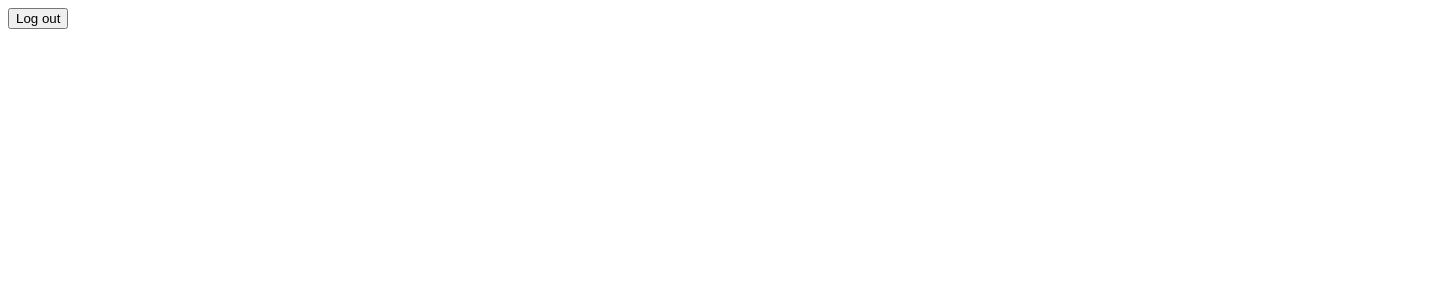
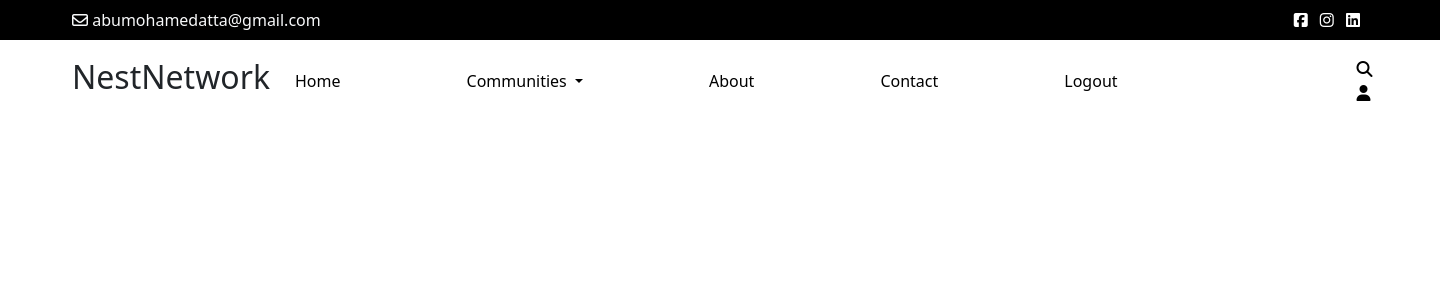
Before and after one commit to youssif-mohamed1/NestNetwork_Project, a Flask app: page /home in a window 1440 px wide. Before the commit the part shown is almost empty. Shown: the top 300 px of the page. Run offline with Flask 3, Linux system fonts and the light colour scheme; some libraries are stand-ins or nearby versions.

Commit message:
HOME_INCLUDED

```diff
--- a/NestNetwork/main.py
+++ b/NestNetwork/main.py
@@ -18,9 +18,10 @@ login_manager.login_view='login' #specify the name of the view function (or the
                                  # ,Flask-Login automatically redirects the user to the URL associated with the view function specified in login_manager.login_view.
 @login_manager.user_loader
 def load_user(user_id):
-    print(f"Loading user with ID: {user_id}")
-    return Stud.query.get(int(user_id))
-
+    user=Stud.query.get(int(user_id))
+    if user is None:
+        user=Prof.query.get(int(user_id))
+    return user
 
 #----DB CONNECTION:
 # app.config['SQLALCHEMY_DATABASE_URI']='mysql:username:password@localhost/database_table_name//' # Connection template line for database
@@ -44,8 +45,8 @@ class Stud(UserMixin,db.Model):
     depart=db.Column(db.String(50))
     gender=db.Column(db.String(50))
 
-def get_id(self):
-    return str(self.stud_id)
+    def get_id(self):
+        return str(self.stud_id)
 
 class Prof(UserMixin,db.Model):
     prof_id=db.Column(db.Integer, primary_key=True) #Defining Attributes
@@ -58,8 +59,8 @@ class Prof(UserMixin,db.Model):
     depart=db.Column(db.String(50))
     gender=db.Column(db.String(50))
 
-def get_id(self):
-    return str(self.prof_id)
+    def get_id(self):
+        return str(self.prof_id)
 
 #----PASSING endpoints od eachpage and run functions
 @app.route("/")
@@ -150,8 +151,7 @@ def login():
         if request.method=="POST":  #Checking IF Submit button(signup) is pressed ('action' is activated)
             uni_email=request.form.get('uni_email')
             password=request.form.get('password')
-            email_found=Stud.query.filter_by(uni_email=uni_email).first()
-            # email_found=Prof.query.filter_by(uni_email=uni_email).first()
+            email_found= Stud.query.filter_by(uni_email=uni_email).first() or Prof.query.filter_by(uni_email=uni_email).first()
             # pass_true=check_password_hash(email_found.password,password)
 
             if email_found and email_found.password==password:
--- /dev/null
+++ b/NestNetwork/static/HomePageCSS.css
@@ -0,0 +1,21 @@
+/* .contact-info{
+
+} */
+
+.nav-links{
+    font-size: 19px;
+    font-weight: 700;
+    color:black !important;
+}
+
+.nav-items{
+    margin-right: 100px;
+    padding: 5px;
+}
+.ob{
+    opacity: 1;
+}
+
+.search{
+    margin-right: 40px;
+}
--- a/NestNetwork/templates/home.html
+++ b/NestNetwork/templates/home.html
@@ -3,9 +3,92 @@
 <head>
     <meta charset="UTF-8">
     <meta name="viewport" content="width=device-width, initial-scale=1.0">
-    <title>Document</title>
+    <link rel="stylesheet" href="HomePageCSS.css">
+
+    <link href="https://cdn.jsdelivr.net/npm/bootstrap@5.3.3/dist/css/bootstrap.min.css"
+    rel="stylesheet"
+    integrity="sha384-QWTKZyjpPEjISv5WaRU9OFeRpok6YctnYmDr5pNlyT2bRjXh0JMhjY6hW+ALEwIH"
+    crossorigin="anonymous">
+
+    <script src="https://cdn.jsdelivr.net/npm/bootstrap@5.3.3/dist/js/bootstrap.bundle.min.js"
+    integrity="sha384-YvpcrYf0tY3lHB60NNkmXc5s9fDVZLESaAA55NDzOxhy9GkcIdslK1eN7N6jIeHz"
+    crossorigin="anonymous"></script>
+
+    <script src="https://kit.fontawesome.com/ed4f7946ad.js" crossorigin="anonymous"></script>
+
+    <title>Homepage</title>
 </head>
 <body>
-    <a href="/logout"><span><button >Log out</button></span></a>
+    <div>
+        <!--dah class 34n a3ml el navbar nfso wa 7tt lon dark-->
+        <nav class="navbar navbar-expand-lg bg-black">
+            <div class="container ob">
+                <!--m5ly el div width bta3o b 100-->
+                <div class="w-100 d-flex justify-content-between">
+                    <div>
+                        <!-- ana mnzl mktba feha 4wyt icons el str i dah keda bstd3eh 34n ageb sort el envelope-->
+                        <i class="fa-regular fa-envelope text-light contact-info" ></i>
+                        <a href="" class="navbar-sm-brand text-light text-decoration-none contact-info">abumohamedatta@gmail.com</a>
+                    </div>
+                    <div>
+                        <!--me-2 y3ny a3ml margin 2px-->
+                        <a href="" class="text-white"><i class="fa-brands fa-square-facebook me-2"></i></a>
+                        <a href="" class="text-white"><i class="fa-brands fa-instagram me-2"></i></a>
+                        <a href="" class="text-white"><i class="fa-brands fa-linkedin me-2"></i></a>
+                    </div>
+                </div>
+            </div>
+        </nav>
+    </div>
+
+    <nav class="navbar navbar-expand-lg bg-body-white">
+      <div class="container d-flex justify-content-between ob">
+        <div>
+            <h2>NestNetwork</h2>
+        </div>
+            <nav class="navbar navbar-expand-lg bg-body-white">
+                <div class="container-fluid">
+                <div class="collapse navbar-collapse" id="navbarSupportedContent">
+                    <ul class="navbar-nav me-auto mb-2 mb-lg-0">
+                        <li class="nav-item nav-items">
+                            <a class="nav-link nav-links" aria-current="page" href="#">Home</a>
+                        </li>
+                        <li class="nav-item dropdown nav-items">
+                            <a class="nav-link dropdown-toggle nav-links" href="#" role="button" data-bs-toggle="dropdown" aria-expanded="false">
+                              Communities
+                            </a>
+                            <ul class="dropdown-menu">
+                              <li><a class="dropdown-item" href="#">Problem Solving</a></li>
+                              <li><a class="dropdown-item" href="#">Embedded System</a></li>
+                              <li><hr class="dropdown-divider"></li>
+                              <li><a class="dropdown-item" href="#">Something else here</a></li>
+                            </ul>
+                          </li>
+                        <li class="nav-item nav-items">
+                            <a class="nav-link nav-links" href="#">About</a>
+                        </li>
+                        <li class="nav-item nav-items">
+                            <a class="nav-link nav-links" href="#">Contact</a>
+                        </li>
+                        <li class="nav-item nav-items">
+                            <a class="nav-link nav-links" href="/logout">Logout </a>
+                        </li>
+                        <li class="nav-item nav-items">
+                            <a class="nav-link nav-links" href="/logout">  </a>
+                        </li>
+                    </ul>
+                    <div class="position-relative">
+                        <a href="" class="text-decoration-none text-black">
+                            <i class="fa-solid fa-magnifying-glass search"></i></a>
+                        <a href="" class="text-decoration-none text-black">
+                            <i class="fa-solid fa-user user"></i></a>
+                    </div>
+                </div>
+            </div>
+            </nav>
+      </div>
+    </nav>
+
+
 </body>
 </html>
```
